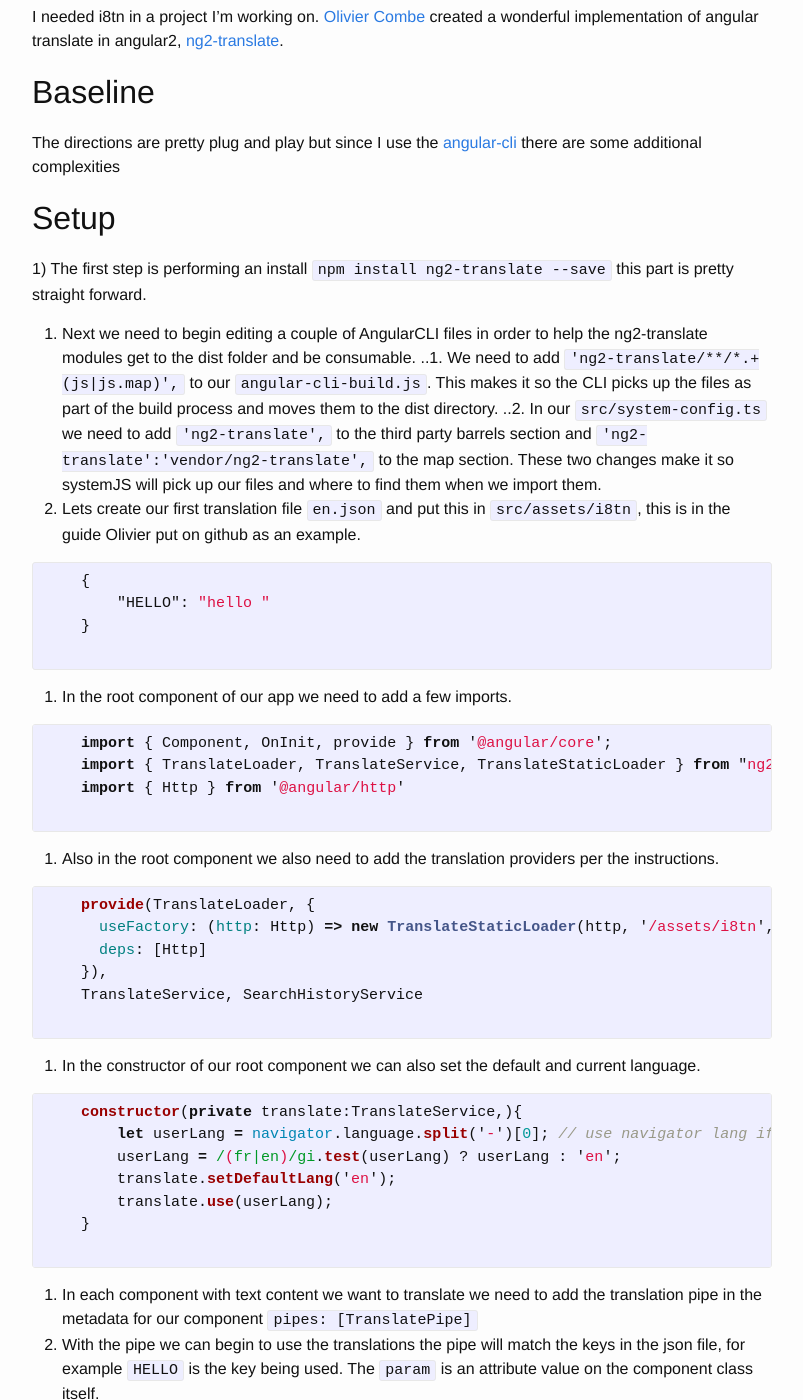
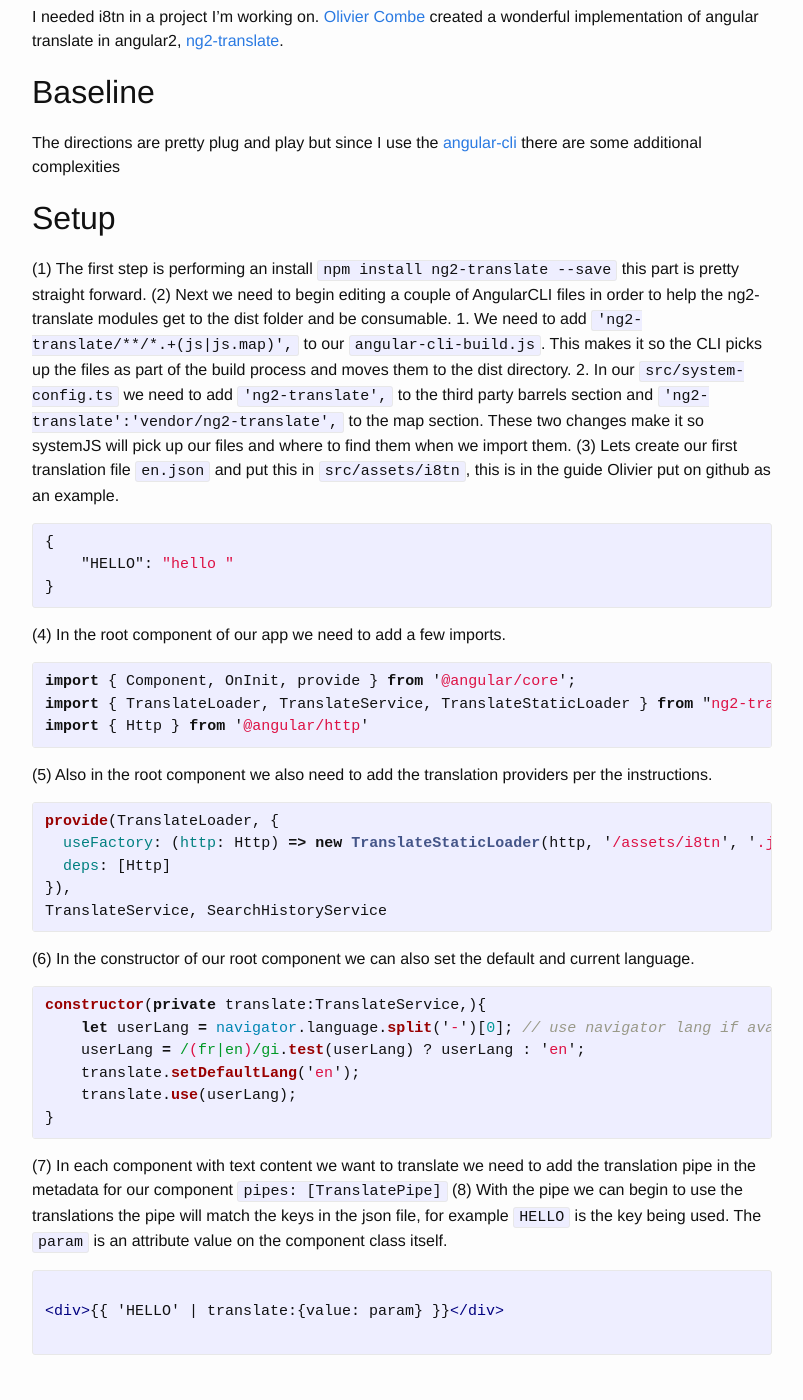
Before and after one commit to zackarychapple/zackarychapple.github.io, a Jekyll site: the page built from _posts/2016-05-31-ng2-translate-angular-cli.markdown, in a window 1280 px wide and 1400 px high, scrolled down 258 px. Shown: the whole window, without its empty margins (238-1041 px from the left). Built offline with Jekyll 4.4.1, drawn with Linux system fonts in a browser that asks for light colours.

Commit message:
trying different numbering

```diff
--- a/_posts/2016-05-31-ng2-translate-angular-cli.markdown
+++ b/_posts/2016-05-31-ng2-translate-angular-cli.markdown
@@ -11,46 +11,46 @@ I needed i8tn in a project I'm working on.  [Olivier Combe][olivier] created a w
 The directions are pretty plug and play but since I use the [angular-cli][cli] there are some additional complexities
 
 ## Setup
-1) The first step is performing an install `npm install ng2-translate --save` this part is pretty straight forward.
-2. Next we need to begin editing a couple of AngularCLI files in order to help the ng2-translate modules get to the dist folder and be consumable.
-    ..1. We need to add `'ng2-translate/**/*.+(js|js.map)',` to our `angular-cli-build.js`.  This makes it so the CLI picks up the files as part of the build process and moves them to the dist directory.
-    ..2. In our `src/system-config.ts` we need to add `'ng2-translate',` to the third party barrels section and `'ng2-translate':'vendor/ng2-translate',` to the map section. These two changes make it so systemJS will pick up our files and where to find them when we import them.
-3. Lets create our first translation file `en.json` and put this in `src/assets/i8tn`, this is in the guide Olivier put on github as an example.
-    {% highlight json %}
-    {
-        "HELLO": "hello {{value}}"
-    }
-    {% endhighlight %}
-4. In the root component of our app we need to add a few imports.
-    {% highlight javascript %}
-    import { Component, OnInit, provide } from '@angular/core';
-    import { TranslateLoader, TranslateService, TranslateStaticLoader } from "ng2-translate/ng2-translate";
-    import { Http } from '@angular/http'
-    {% endhighlight %}
-5. Also in the root component we also need to add the translation providers per the instructions.
-    {% highlight javascript %}
-    provide(TranslateLoader, {
-      useFactory: (http: Http) => new TranslateStaticLoader(http, '/assets/i8tn', '.json'),
-      deps: [Http]
-    }),
-    TranslateService, SearchHistoryService
-    {% endhighlight %}
-6. In the constructor of our root component we can also set the default and current language.
-    {% highlight javascript %}
-    constructor(private translate:TranslateService,){
-        let userLang = navigator.language.split('-')[0]; // use navigator lang if available
-        userLang = /(fr|en)/gi.test(userLang) ? userLang : 'en';
-        translate.setDefaultLang('en');
-        translate.use(userLang);
-    }
-    {% endhighlight %}
-7. In each component with text content we want to translate we need to add the translation pipe in the metadata for our component `pipes: [TranslatePipe]`
-8. With the pipe we can begin to use the translations the pipe will match the keys in the json file, for example `HELLO` is the key being used. The `param` is an attribute value on the component class itself.
-    {% highlight html %}
-     {% raw %}
-    <div>{{ 'HELLO' | translate:{value: param} }}</div>
-     {% endraw %}
-    {% endhighlight %}
+(1) The first step is performing an install `npm install ng2-translate --save` this part is pretty straight forward.
+(2) Next we need to begin editing a couple of AngularCLI files in order to help the ng2-translate modules get to the dist folder and be consumable.
+    1. We need to add `'ng2-translate/**/*.+(js|js.map)',` to our `angular-cli-build.js`.  This makes it so the CLI picks up the files as part of the build process and moves them to the dist directory.
+    2. In our `src/system-config.ts` we need to add `'ng2-translate',` to the third party barrels section and `'ng2-translate':'vendor/ng2-translate',` to the map section. These two changes make it so systemJS will pick up our files and where to find them when we import them.
+(3) Lets create our first translation file `en.json` and put this in `src/assets/i8tn`, this is in the guide Olivier put on github as an example.
+{% highlight json %}
+{
+    "HELLO": "hello {{value}}"
+}
+{% endhighlight %}
+(4) In the root component of our app we need to add a few imports.
+{% highlight javascript %}
+import { Component, OnInit, provide } from '@angular/core';
+import { TranslateLoader, TranslateService, TranslateStaticLoader } from "ng2-translate/ng2-translate";
+import { Http } from '@angular/http'
+{% endhighlight %}
+(5) Also in the root component we also need to add the translation providers per the instructions.
+{% highlight javascript %}
+provide(TranslateLoader, {
+  useFactory: (http: Http) => new TranslateStaticLoader(http, '/assets/i8tn', '.json'),
+  deps: [Http]
+}),
+TranslateService, SearchHistoryService
+{% endhighlight %}
+(6) In the constructor of our root component we can also set the default and current language.
+{% highlight javascript %}
+constructor(private translate:TranslateService,){
+    let userLang = navigator.language.split('-')[0]; // use navigator lang if available
+    userLang = /(fr|en)/gi.test(userLang) ? userLang : 'en';
+    translate.setDefaultLang('en');
+    translate.use(userLang);
+}
+{% endhighlight %}
+(7) In each component with text content we want to translate we need to add the translation pipe in the metadata for our component `pipes: [TranslatePipe]`
+(8) With the pipe we can begin to use the translations the pipe will match the keys in the json file, for example `HELLO` is the key being used. The `param` is an attribute value on the component class itself.
+{% highlight html %}
+ {% raw %}
+<div>{{ 'HELLO' | translate:{value: param} }}</div>
+ {% endraw %}
+{% endhighlight %}
 
 [translate]: https://github.com/ocombe/ng2-translate
 [olivier]: https://twitter.com/ocombe
```
